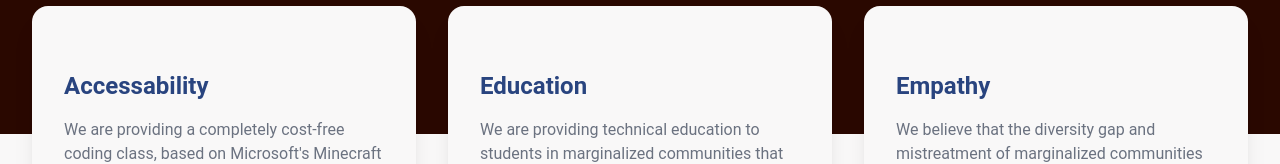
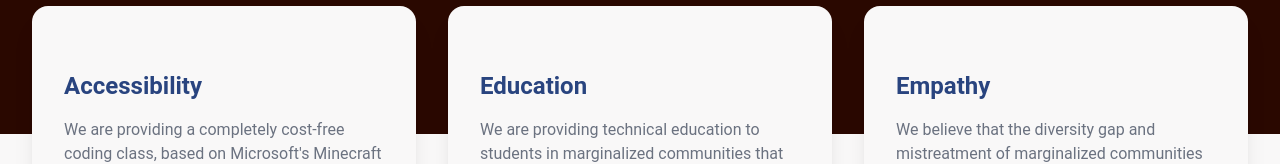
Before and after one commit to fwnanodev/marginal-entropy, a React (Create React App) app: page / in a window 1280 px wide. Shown: the part 762-926 px from the top of the page. Built offline with nearby package versions, Linux system fonts and the light colour scheme.

Commit message:
fix: spelling

```diff
--- a/src/components/MissionHero.jsx
+++ b/src/components/MissionHero.jsx
@@ -1,6 +1,6 @@
 const supportLinks = [
   {
-    name: "Accessability",
+    name: "Accessibility",
     href: "#",
     description:
       "We are providing a completely cost-free coding class, based on Microsoft's Minecraft Education curriculum. We will also provide laptops for any students who do not have access to the required hardware.",
```
